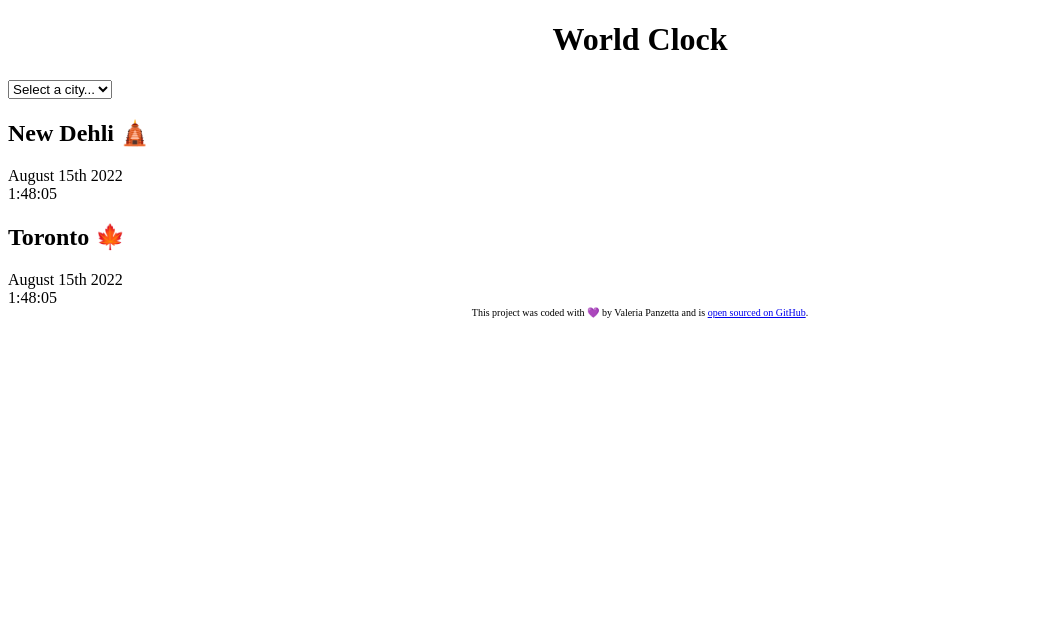
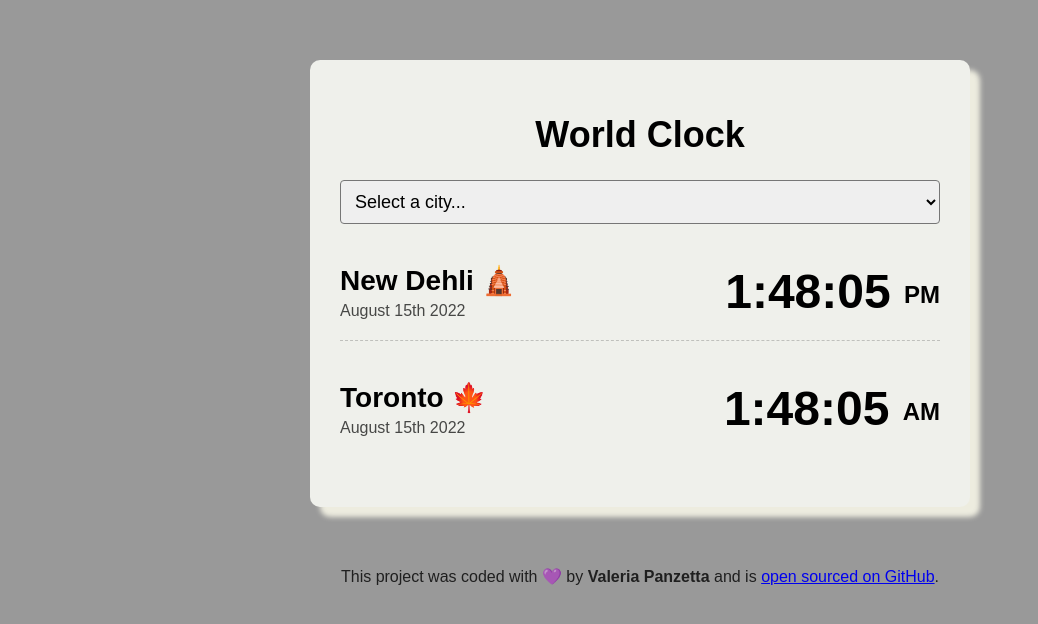
Before and after one commit to ValeriaCaptain7/world-clock, a plain HTML site: page index.html in a window 1280 px wide. Shown: the whole page, without its empty margins (0-1038 px from the left). Drawn offline with nearby package versions, Linux system fonts and the light colour scheme.

Commit message:
Styled the project with CSS

```diff
--- a/css/style.css
+++ b/css/style.css
@@ -1,8 +1,71 @@
+body {
+    background-color: #999999;
+    font-family: sans-serif;
+}
+
 h1 {
     text-align: center;
+    font-family: sans-serif;
+    font-size: 36px;
 }
+
+h2 {
+    margin: 0 0 5px;
+    font-size: 28px;
+}
+
+select {
+    display: block;
+    width: 100%;
+    font-size: 18px;
+    border-radius: 4px;
+    padding: 10px
+}
+
+.container {
+    max-width: 600px;
+    margin: 60px auto;
+    background: #EFF0EB;
+    padding: 30px;
+    box-shadow: 10px 10px 5px 0px rgb(237, 236, 223);
+    border-radius: 10px;
+}
+
+.city {
+    display: flex;
+    margin: 20px 0;
+    justify-content: space-between;
+    border-bottom: 1px dashed rgba(0, 0, 0, 0.2);
+    padding: 20px 0;
+}
+
+.city:last-child {
+    border: none;
+}
+
+
+
+.date {
+    opacity: 0.7;
+}
+
+.time {
+    font-size: 48px;
+    font-weight: bold;
+}
+
+.time small {
+    font-size: 24px;
+    vertical-align: middle;
+    line-height: 36px;
+}
+
+
+
+
 
 footer {
     text-align: center;
-    font-size: x-small;
+    font-size: medium;
+    color: rgba(0, 0, 0, 0.8);
 }
--- a/index.html
+++ b/index.html
@@ -21,18 +21,24 @@
             <option value="">New York</option>
             <option value="">Sydney</option>
         </select>
+
         <div class="city">
+            <div>
             <h2>New Dehli 🛕</h2>
             <div class="date">August 15th 2022</div>
-            <div class="time">1:48:05</div>
         </div>
+            <div class="time">1:48:05 <small>PM</small></div>
+        </div>
+
         <div class="city">
+            <div>
             <h2>Toronto 🍁</h2>
             <div class="date">August 15th 2022</div>
-            <div class="time">1:48:05</div>
+        </div>
+            <div class="time">1:48:05 <small>AM</small></div>
         </div>
     </div>
-    <footer>This project was coded with 💜 by Valeria Panzetta and is <a href="https://github.com/ValeriaCaptain7/world-clock" target="_blank">open sourced on GitHub</a>.</footer>
+    <footer>This project was coded with 💜 by <strong>Valeria Panzetta</strong> and is <a href="https://github.com/ValeriaCaptain7/world-clock" target="_blank">open sourced on GitHub</a>.</footer>
     <script src="javascript/index.js"></script>
 </body>
 </html>
```
